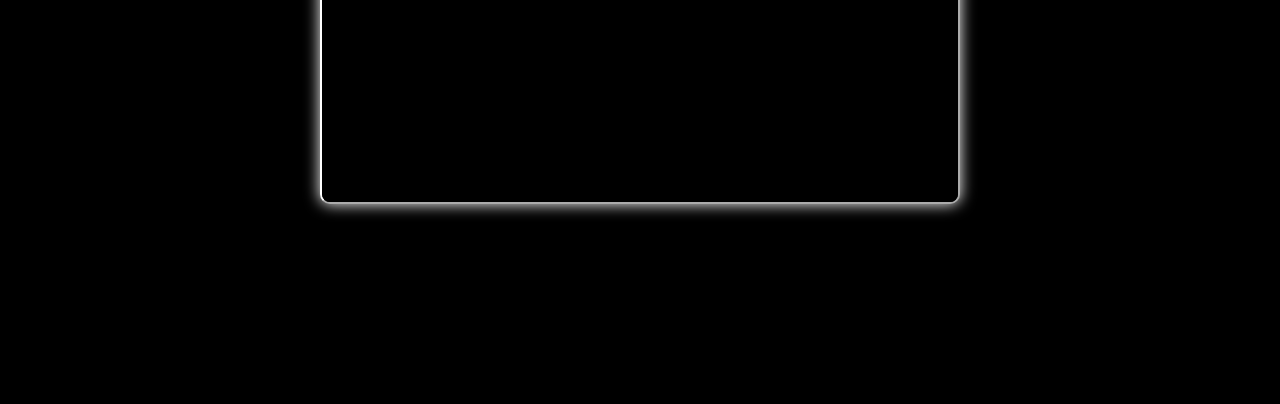
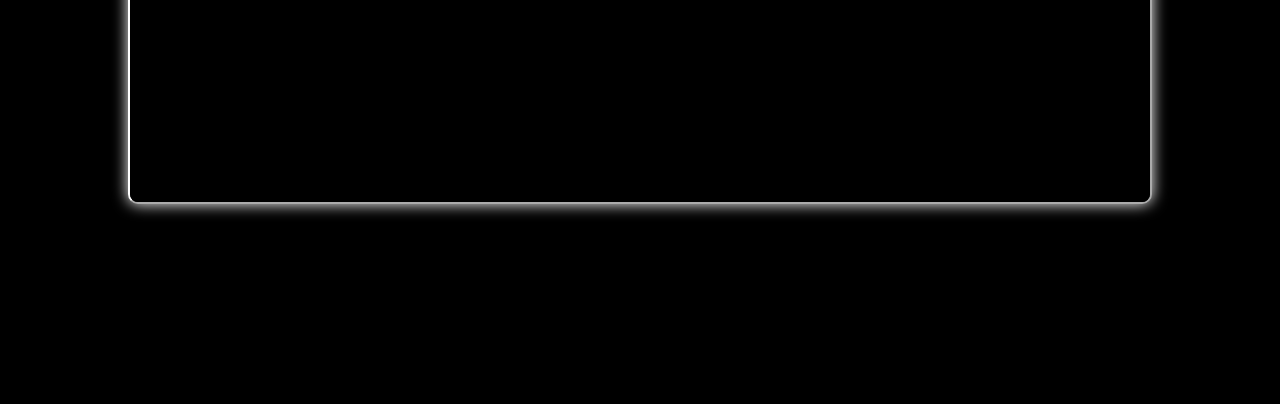
Before and after one commit to a7med2es/Me, a plain HTML site: page projects.html in a window 1280 px wide. Shown: the part 816-1220 px from the top of the page. Before the commit the page ends 1199 px from the top, so only its background shows below. Drawn offline with Linux system fonts and the light colour scheme.

Commit message:
Update style.projects.css

```diff
--- a/style.projects.css
+++ b/style.projects.css
@@ -3,7 +3,6 @@
 body{
     background-color: rgb(0, 0, 0);
 }
-
 .home{
     background-image: url(X2zDF5.jpg);
     background-position: center;
@@ -125,7 +124,7 @@ nav a.active {
 .iframe iframe {
     border-radius: 10px;
     background-color: black;
-    width: 50%;
+    width: 80%;
     height: 500px;
     margin-bottom: 10px;
     border: 2px rgb(255, 255, 255) outset;
@@ -150,11 +149,6 @@ nav a.active {
     }
 }
 
-@media(max-width:995px) {
-    .home {
-        flex-direction: column;
-        margin: 0rem 0rem;
-    }
 
 @media (max-width:530px){
     .icone {
@@ -162,3 +156,9 @@ nav a.active {
     }
 
 }
+@media(max-width:995px) {
+    .home {
+        flex-direction: column;
+        margin: 0rem 0rem;
+    }
+}
```
